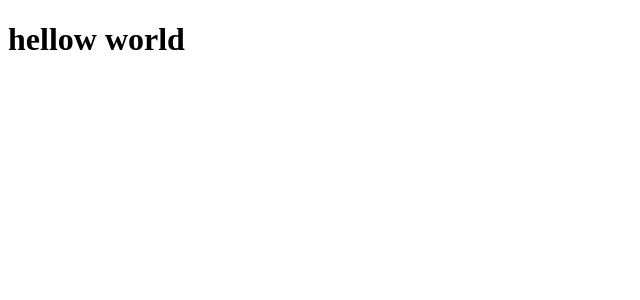
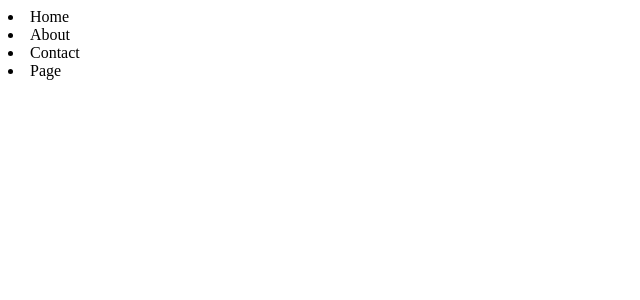
Before and after one commit to kunal9430/Argsoft-Solutions, a React (Vite) app: page / in a window 1280 px wide. Shown: the top 300 px of the page, without its empty margins (0-640 px from the left). Built offline with nearby package versions, Linux system fonts and the light colour scheme.

Commit message:
added navBar

```diff
--- a/src/App.jsx
+++ b/src/App.jsx
@@ -1,7 +1,12 @@
 function App() {
    return (
     <>
-      <h1>hellow world</h1>
+      <nav>
+        <li>Home</li>
+        <li>About</li>
+        <li>Contact</li>
+        <li>Page</li>
+      </nav>
     </>
   )
 }
```
